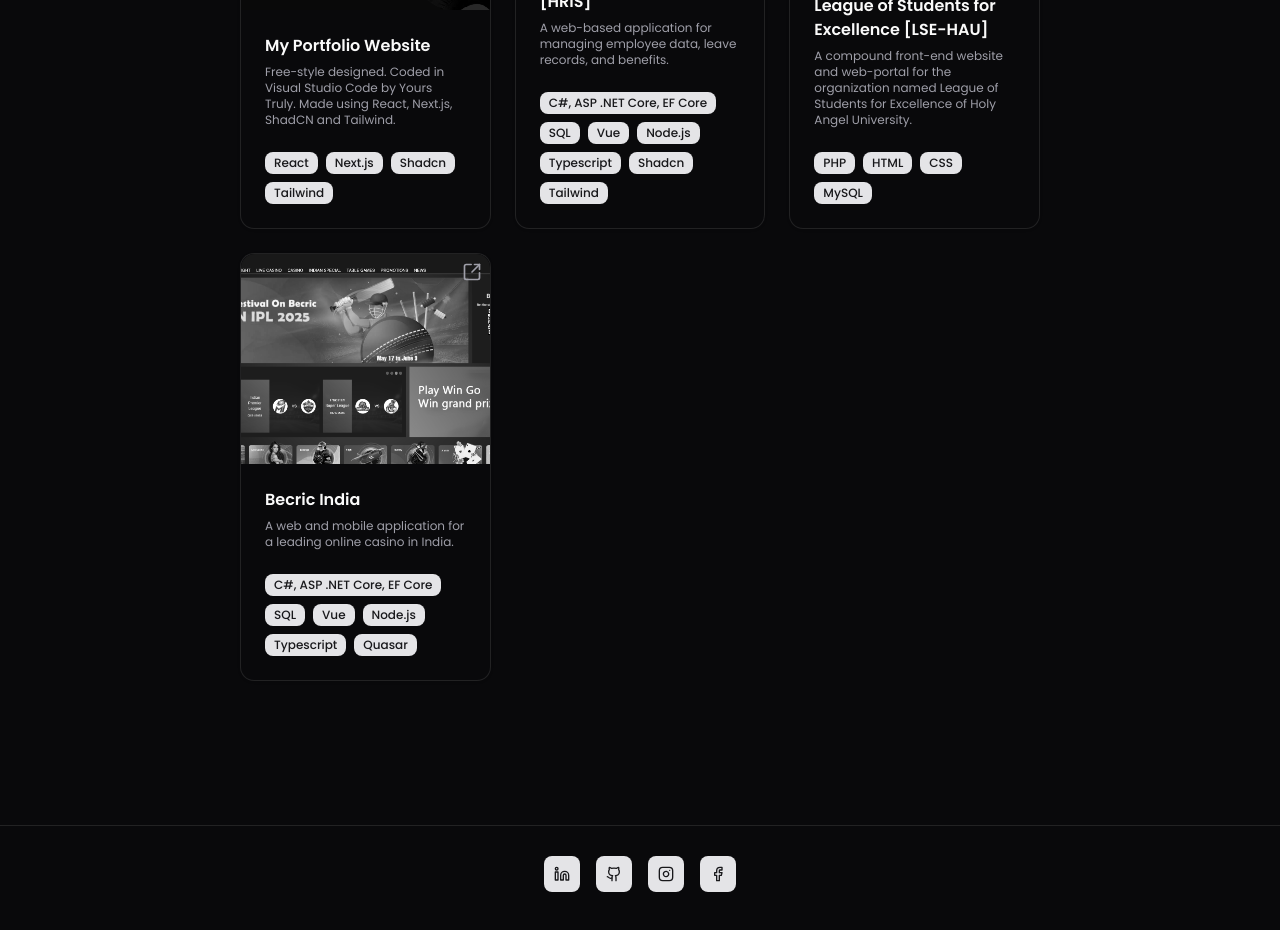
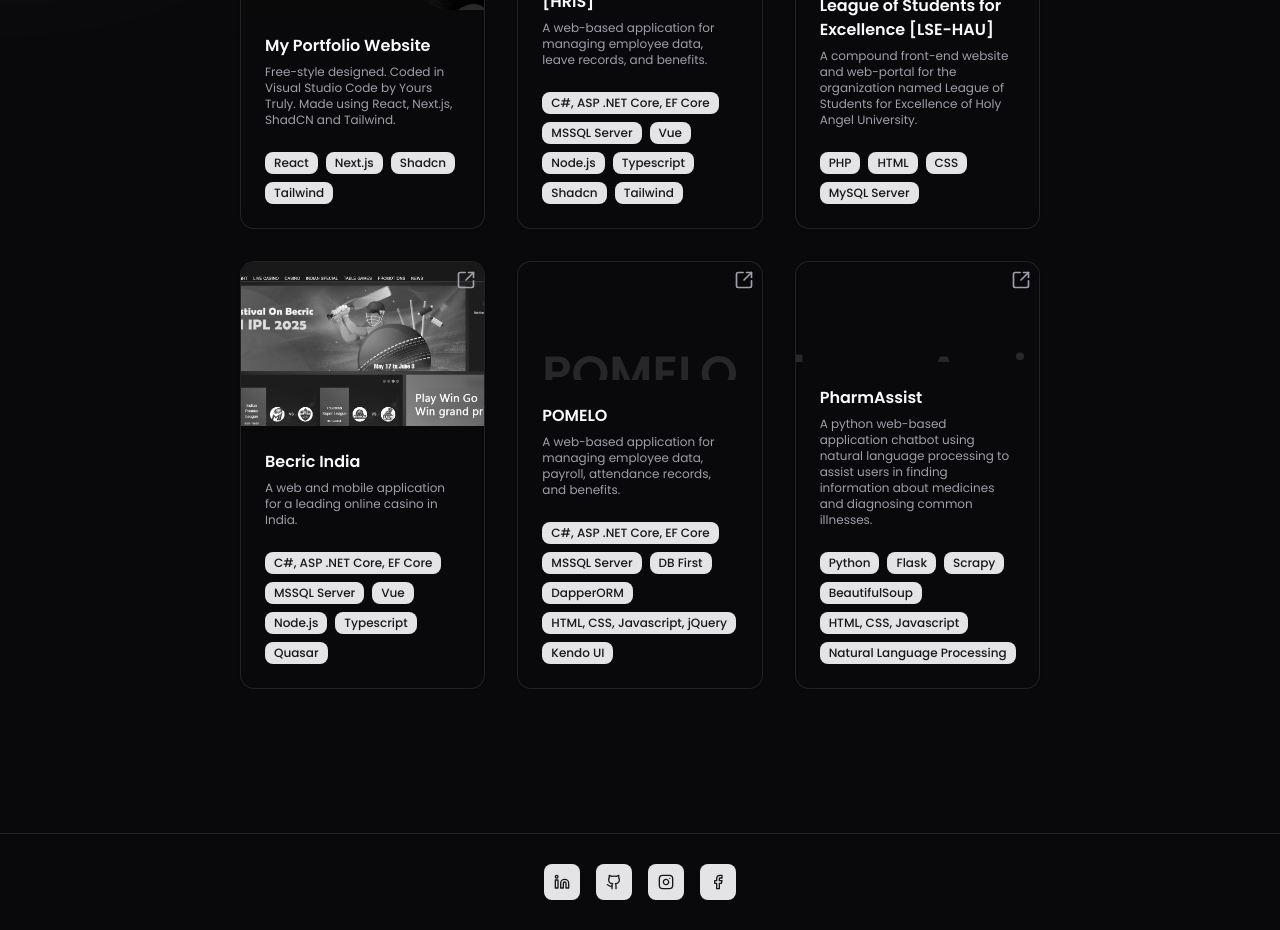
Before and after one commit to jerezorayle/jeo-portfolio, a Next.js app: page /works in a window 1280 px wide. Shown: the part 380-1310 px from the top of the page. Built offline with nearby package versions, Linux system fonts and the light colour scheme.

Commit message:
Updated Page Contents

```diff
--- a/src/app/contact/page.tsx
+++ b/src/app/contact/page.tsx
@@ -1,24 +1,45 @@
+'use client';
+
+import { useRef } from "react";
 import { Button } from "@/components/ui/button";
 import { Input } from "@/components/ui/input";
 import { Textarea } from "@/components/ui/textarea";
 import { Label } from "@/components/ui/label";
 
 export default function Contact() {
+    const formRef = useRef<HTMLFormElement>(null);
+
+    const handleSubmit = (e: React.FormEvent) => {
+        e.preventDefault();
+
+        const form = formRef.current;
+        if (!form) return;
+
+        const name = (form.elements.namedItem("name") as HTMLInputElement).value;
+        const email = (form.elements.namedItem("email") as HTMLInputElement).value;
+        const message = (form.elements.namedItem("message") as HTMLTextAreaElement).value;
+
+        const subject = encodeURIComponent(`Message from ${name}`);
+        const body = encodeURIComponent(`Name: ${name}\nEmail: ${email}\n\n${message}`);
+
+        window.location.href = `mailto:your@email.com?subject=${subject}&body=${body}`;
+    };
+
     return (
-        <div className="max-w-lg mx-auto py-12 px-4">
+        <div className="max-w-lg mx-auto">
             <h1 className="text-3xl font-bold mb-6 text-center">Contact Me</h1>
-            <form className="space-y-6">
-                <div>
+            <form ref={formRef} onSubmit={handleSubmit} className="space-y-6">
+                <div className="space-y-2">
                     <Label htmlFor="name">Name</Label>
-                    <Input id="name" type="text" placeholder="Your name" required />
+                    <Input id="name" name="name" type="text" placeholder="Your name" required />
                 </div>
-                <div>
+                <div className="space-y-2">
                     <Label htmlFor="email">Email</Label>
-                    <Input id="email" type="email" placeholder="you@example.com" required />
+                    <Input id="email" name="email" type="email" placeholder="you@example.com" required />
                 </div>
-                <div>
+                <div className="space-y-2">
                     <Label htmlFor="message">Message</Label>
-                    <Textarea id="message" placeholder="Your message" rows={5} required />
+                    <Textarea id="message" name="message" placeholder="Your message" rows={5} required />
                 </div>
                 <Button type="submit" className="w-full">
                     Send Message
--- a/src/app/layout.tsx
+++ b/src/app/layout.tsx
@@ -24,7 +24,7 @@
   return (
     <html lang="en">
       <body
-        className={`${poppins.className} antialiased dark`}
+        className={`${poppins.className} antialiased dark min-h-screen bg-background text-foreground flex flex-col justify-between`}
       >
         <FlashlightProvider>
           <header className="w-full border-b bg-background flex-shrink-0">
--- a/src/app/page.tsx
+++ b/src/app/page.tsx
@@ -9,7 +9,7 @@
 export default function Home() {
   return (
     <div>
-      <div className="grid grid-cols-2 items-center justify-center h-[76vh]">
+      <div className="grid grid-cols-2 items-center justify-center">
         <div className="font-bold text-6xl text-left leading-20">
           <motion.div
             initial={{ x: -30, opacity: 0 }}
@@ -96,6 +96,10 @@
         <Button size="icon"><Instagram /></Button>
         <Button size="icon"><Facebook /></Button>
       </div>
+
+      {/* Just to push the page up without footer */}
+      <div className="flex justify-center items-center h-10">
+      </div>
     </div>
   );
 }
--- a/src/app/works/page.tsx
+++ b/src/app/works/page.tsx
@@ -29,7 +29,7 @@
         image: "/works-hris.png",
         tech: [
             "C#, ASP .NET Core, EF Core",
-      "SQL",
+            "MSSQL Server",
             "Vue",
             "Node.js",
             "Typescript",
@@ -43,7 +43,7 @@
         description:
             "A compound front-end website and web-portal for the organization named League of Students for Excellence of Holy Angel University.",
         image: "/works-lse.png",
-    tech: ["PHP", "HTML", "CSS", "MySQL"],
+        tech: ["PHP", "HTML", "CSS", "MySQL Server"],
         href: "https://github.com/jjjimenez100/LSE-HAU-Portal"
     },
     {
@@ -53,13 +53,41 @@
         image: "/works-becric.png",
         tech: [
             "C#, ASP .NET Core, EF Core",
-      "SQL",
+            "MSSQL Server",
             "Vue",
             "Node.js",
             "Typescript",
             "Quasar",
         ],
         href: "https://www.becric.com",
+    },
+    {
+        title: "POMELO",
+        description:
+            "A web-based application for managing employee data, payroll, attendance records, and benefits.",
+        image: null,
+        tech: [
+            "C#, ASP .NET Core, EF Core",
+            "MSSQL Server",
+            "DB First",
+            "DapperORM",
+            "HTML, CSS, Javascript, jQuery",
+            "Kendo UI",
+        ],
+    },
+    {
+        title: "PharmAssist",
+        description:
+            "A python web-based application chatbot using natural language processing to assist users in finding information about medicines and diagnosing common illnesses.",
+        image: null,
+        tech: [
+            "Python",
+            "Flask",
+            "Scrapy",
+            "BeautifulSoup",
+            "HTML, CSS, Javascript",
+            "Natural Language Processing",
+        ],
     },
 ];
 
@@ -73,7 +101,7 @@
 }: {
     title: string;
     description: string;
-  image: string;
+    image: string | null;
     tech: string[];
     href?: string;
     index: number;
@@ -85,6 +113,7 @@
             <SquareArrowOutUpRight className="absolute top-2 right-2 h-5 w-5 text-zinc-400 group-hover:text-white group-hover:filter group-hover:drop-shadow-[0_0_3px_black] transition-colors duration-150 z-10" />
             <div className="overflow-hidden rounded-t-xl">
                 <div className="bg-zinc-950 h-60 w-full relative">
+                    {image ? (
                         <Image
                             src={image}
                             alt={`${title} Image`}
@@ -93,6 +122,12 @@
                             sizes="100vw"
                             className="w-full h-60 object-cover object-bottom transition-transform duration-300 ease-in-out group-hover:scale-105 grayscale group-hover:grayscale-0"
                         />
+                    ) : (
+                        <div className="w-full h-60 flex flex-col items-center justify-center text-zinc-800 font-bold text-5xl">
+                            {title}<span className="text-xs">Image not available.</span>
+                        </div>
+                    )}
+
                 </div>
             </div>
             <CardHeader>
@@ -141,7 +176,7 @@
                 <h1 className="text-3xl font-bold mb-10 text-center">Works</h1>
             </motion.div>
 
-      <div className="grid grid-cols-3 gap-6">
+            <div className="grid md:grid-cols-3 gap-8 sm:grid-cols-2 xs:grid-cols-1">
                 {works.map((work, i) => (
                     <WorkCard key={i} {...work} index={i} />
                 ))}
--- a/src/constants/cursor-glow.tsx
+++ b/src/constants/cursor-glow.tsx
@@ -20,7 +20,7 @@
 
   return (
     <div
-      className="pointer-events-none fixed z-[-1] h-75 w-75 -translate-x-1/2 -translate-y-1/2 rounded-full bg-white opacity-10 blur-[140px] transition-transform duration-75"
+      className="pointer-events-none fixed z-[-1] h-100 w-100 -translate-x-1/2 -translate-y-1/2 rounded-full bg-zinc-50 opacity-15 blur-[140px] transition-transform duration-75"
       style={{ left: `${pos.x}px`, top: `${pos.y}px` }}
     />
   );
```
Also changed, not shown: 1 other file (tests, documents, lock files or other folders). Lines whose indentation alone changed are shown as unchanged.
